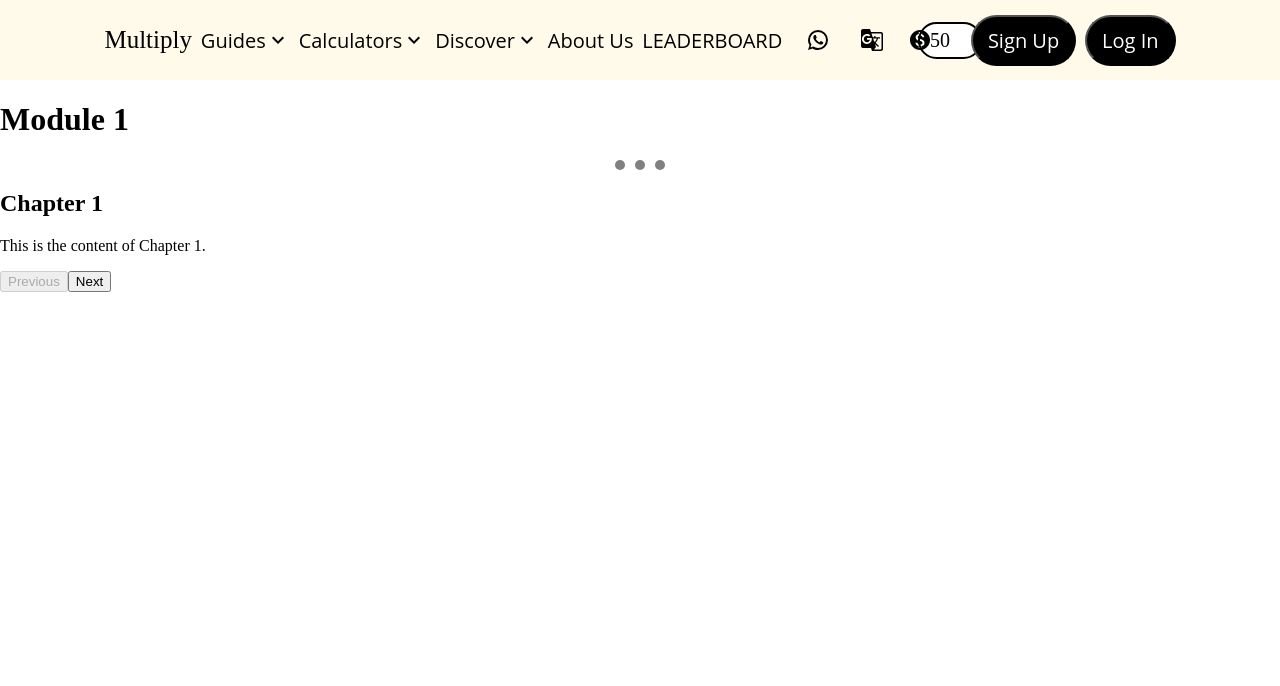
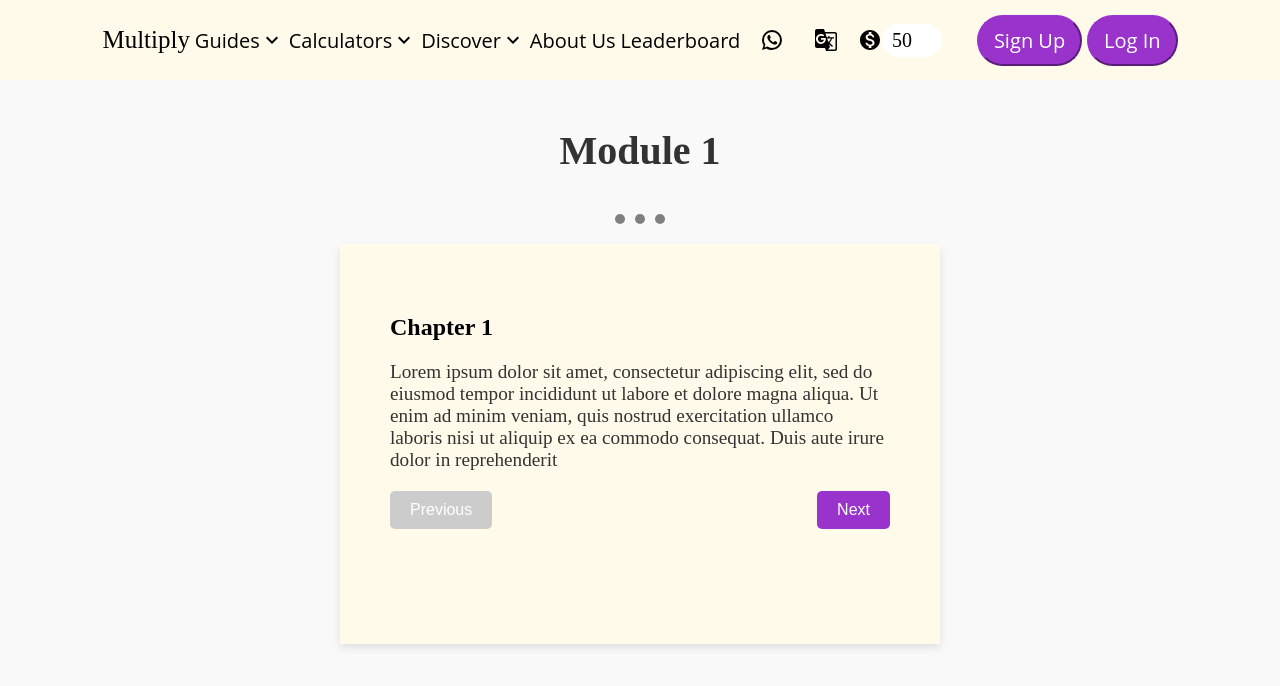
Before and after one commit to cfgmumbai24/Team-30, a React (Create React App) app in the folder frontend/: page /modules in a window 1280 px wide. Shown: the top 686 px of the page. Built offline with nearby package versions, Linux system fonts and the light colour scheme.

Commit message:
styling and coins

```diff
--- a/frontend/src/App.js
+++ b/frontend/src/App.js
@@ -20,11 +20,11 @@ function App() {
     <Router>
       <Header coins={coins}/>
       <Routes>
-        <Route path='/' element={<Home coins={coins} addCoins={addCoins}/>}/>
+        <Route path='/' element={<Home/>}/>
         <Route path='/signup' element={<Signup/>}/>
         <Route path='/login' element={<Login/>}/>
         <Route path='/leaderboard' element={<Leaderboard/>}/>
-        <Route path='/modules' element={<Modules/>}/>
+        <Route path='/modules' element={<Modules coins={coins} addCoins={addCoins}/>}/>
       </Routes>
     </Router>
   );
--- a/frontend/src/components/Chapter.jsx
+++ b/frontend/src/components/Chapter.jsx
@@ -1,9 +1,10 @@
 // src/components/Chapter.js
 import React from 'react';
+import '../styles/modules.scss';
 
 const Chapter = ({ content }) => {
   return (
-    <div>
+    <div className='chapter-content'>
       <h2>{content.title}</h2>
       <p>{content.text}</p>
     </div>
--- a/frontend/src/components/Congratulations.jsx
+++ b/frontend/src/components/Congratulations.jsx
@@ -1,11 +1,12 @@
 // src/components/Congratulations.js
 import React from 'react';
+import '../styles/modules.scss';
 
 const Congratulations = () => {
 
 
   return (
-    <div>
+    <div className='congratulations'>
       <h2>Congratulations!</h2>
       <p>You have completed all the chapters.</p>
     </div>
--- a/frontend/src/components/Header.jsx
+++ b/frontend/src/components/Header.jsx
@@ -16,7 +16,7 @@ const Header = ({ coins }) => {
         <div className='nav'>Calculators <KeyboardArrowDownIcon/> </div>
         <div className='nav'>Discover <KeyboardArrowDownIcon/> </div>
         <Link to={'/about'} className='nav'>About Us</Link>
-        <Link to={'/leaderboard'} className='nav'>LEADERBOARD</Link>
+        <Link to={'/leaderboard'} className='nav'>Leaderboard</Link>
         <div className='icons'>
             <WhatsAppIcon className='icon'/>
             <GTranslateIcon className='icon'/>
--- a/frontend/src/components/Navigation.jsx
+++ b/frontend/src/components/Navigation.jsx
@@ -1,9 +1,10 @@
 // src/components/Navigation.js
 import React from 'react';
+import '../styles/modules.scss';
 
 const Navigation = ({ currentChapter, totalChapters, onNext, onPrevious }) => {
   return (
-    <div>
+    <div className='navigation-buttons'>
       <button onClick={onPrevious} disabled={currentChapter === 0}>
         Previous
       </button>
--- a/frontend/src/components/Progress.jsx
+++ b/frontend/src/components/Progress.jsx
@@ -1,5 +1,6 @@
 // src/components/Progress.js
 import React from 'react';
+import '../styles/modules.scss';
 
 const Progress = ({ currentChapter, totalChapters }) => {
   console.log('Progress - Current Chapter:', currentChapter);
--- a/frontend/src/pages/Home.jsx
+++ b/frontend/src/pages/Home.jsx
@@ -29,7 +29,7 @@ const Home = () => {
             <Link to="/modules">
             <div className='module-card'>
                 <h3>{moduleTitle}</h3>
-                <p>Module Subtitle</p>
+                <p>Lorem ipsum dolor sit amet, consectetur adipiscing elit, sed do eiusmod tempor incididunt ut labore et dolore magna aliqua. Ut enim ad minim veniam, quis nostrud exercitation ullamco laboris nisi ut aliquip ex ea commodo consequat. Duis aute irure dolor in reprehenderit</p>
             </div>
             </Link>
           </div>
--- a/frontend/src/pages/Modules.jsx
+++ b/frontend/src/pages/Modules.jsx
@@ -6,11 +6,12 @@ import Congratulations from '../components/Congratulations';
 import { apiConnector } from '../services/apiConnector';
 import toast from 'react-hot-toast';
 import { useSelector } from 'react-redux';
+import '../styles/modules.scss';
 
 const chapters = [
-  { title: 'Chapter 1', text: 'This is the content of Chapter 1.' },
-  { title: 'Chapter 2', text: 'This is the content of Chapter 2.' },
-  { title: 'Chapter 3', text: 'This is the content of Chapter 3.' },
+  { title: 'Chapter 1', text: 'Lorem ipsum dolor sit amet, consectetur adipiscing elit, sed do eiusmod tempor incididunt ut labore et dolore magna aliqua. Ut enim ad minim veniam, quis nostrud exercitation ullamco laboris nisi ut aliquip ex ea commodo consequat. Duis aute irure dolor in reprehenderit' },
+  { title: 'Chapter 2', text: 'Lorem ipsum dolor sit amet, consectetur adipiscing elit, sed do eiusmod tempor incididunt ut labore et dolore magna aliqua. Ut enim ad minim veniam, quis nostrud exercitation ullamco laboris nisi ut aliquip ex ea commodo consequat. Duis aute irure dolor in reprehenderit' },
+  { title: 'Chapter 3', text: 'Lorem ipsum dolor sit amet, consectetur adipiscing elit, sed do eiusmod tempor incididunt ut labore et dolore magna aliqua. Ut enim ad minim veniam, quis nostrud exercitation ullamco laboris nisi ut aliquip ex ea commodo consequat. Duis aute irure dolor in reprehenderit' },
   // Add more chapters as needed
 ];
 
@@ -25,6 +26,7 @@ const Modules = ({ coins, addCoins }) => {
   useEffect(() => {
     // Award coins when the module is completed
     if (currentChapter === chapters.length) {
+        addCoins(10);
 
       const sendModuleComplete = async(req,res)=>{
         const data = {
@@ -79,11 +81,11 @@ const Modules = ({ coins, addCoins }) => {
     };
 
     return (
-      <div>
+      <div className='modules'>
         <h1>{moduleTitle}</h1>
         <Progress currentChapter={currentChapter} totalChapters={chapters.length} />
         {currentChapter < chapters.length ? (
-          <>
+          <div className='chapter'>
             <Chapter content={chapters[currentChapter]} />
             <Navigation
               currentChapter={currentChapter}
@@ -91,7 +93,7 @@ const Modules = ({ coins, addCoins }) => {
               onNext={handleNext}
               onPrevious={handlePrevious}
             />
-          </>
+          </div>
         ) : (
           <Congratulations />
         )}
--- a/frontend/src/styles/header.scss
+++ b/frontend/src/styles/header.scss
@@ -39,25 +39,26 @@ body{
         padding: 10px 15px;
         font-family: 'Open Sans';
         font-size: 20px;
-        background-color: black;
+        background-color: #9933CC;
+        border-color: #9933CC;
         color: white;
         border-radius: 30px;
+        &:hover{
+            background-color: white;
+            color: #9933CC;
+            border-color: white;
+        }
     }
     .coins{
         display: flex;
         align-items: center;
-        position: relative;
         margin-right: 30px;
         p{
             display: block;
             width: 40px;
             background-color: white;
             padding: 5px 10px;
-            border: 2px solid black;
             border-radius: 30px;
-            position: absolute;
-            left: 10px;
-            z-index: -1;
         }
     }
 }
--- /dev/null
+++ b/frontend/src/styles/modules.scss
@@ -0,0 +1,177 @@
+/* src/pages/Modules.scss */
+
+/* src/pages/Modules.scss */
+
+$primary-color: #9933CC;
+$secondary-color: #6c757d;
+$secondary-color-2: #28a745;
+$background-color: #f9f9f9;
+$card-background: #FFFAEA;;
+$card-hover-background: #f0f8ff;
+$shadow-color: rgba(0, 0, 0, 0.1);
+$font-color: #333;
+
+.module {
+  display: flex;
+  flex-direction: column;
+  align-items: center;
+  padding: 20px;
+  background-color: $background-color;
+  min-height: 100vh;
+
+  h1 {
+    font-size: 2.5em;
+    margin-bottom: 20px;
+    color: $font-color;
+    text-align: center;
+  }
+
+  .module-card {
+    background: $card-background;
+    border-radius: 8px;
+    box-shadow: 0 4px 8px $shadow-color;
+    padding: 20px;
+    margin-bottom: 20px;
+    width: 600px;
+    height: 200px;
+    text-align: center;
+    transition: background-color 0.3s, transform 0.3s;
+    cursor: pointer;
+
+    &:hover {
+      background-color: $card-hover-background;
+      transform: translateY(-5px);
+    }
+
+    h3 {
+      font-size: 1.8em;
+      margin-bottom: 10px;
+      color: $primary-color;
+    }
+
+    p {
+      font-size: 1.2em;
+      color: $secondary-color;
+    }
+  }
+
+  a {
+    text-decoration: none;
+    color: inherit;
+  }
+}
+
+
+  .progress-bar {
+    width: 100%;
+    margin-bottom: 20px;
+  }
+
+  .navigation-buttons {
+    display: flex;
+    justify-content: space-between;
+    width: 100%;
+  }
+
+  .navigation-buttons button {
+    background-color: #007bff;
+    color: #fff;
+    border: none;
+    padding: 10px 20px;
+    border-radius: 5px;
+    cursor: pointer;
+    font-size: 1em;
+  }
+
+  .navigation-buttons button:disabled {
+    background-color: #ccc;
+    cursor: not-allowed;
+  }
+
+  .congratulations {
+    text-align: center;
+    font-size: 1.5em;
+    color: #28a745;
+  }
+
+  /* src/pages/Modules.scss */
+
+
+
+.modules {
+  display: flex;
+  flex-direction: column;
+  align-items: center;
+  padding: 20px;
+  background-color: $background-color;
+  min-height: 100vh;
+  .chapter{
+    box-shadow: 0 4px 8px rgba(0, 0, 0, 0.1);
+    padding: 50px;
+    width: 500px;
+    height: 300px;
+    background-color: $card-background;
+  }
+
+  h1 {
+    font-size: 2.5em;
+    margin-bottom: 20px;
+    color: $font-color;
+    text-align: center;
+  }
+  }
+
+    .chapter-content {
+      margin-bottom: 20px;
+      h3 {
+        font-size: 1.8em;
+        margin-bottom: 10px;
+        color: $font-color;
+      }
+      p {
+        font-size: 1.2em;
+        color: $font-color;
+      }
+    }
+
+    .navigation-buttons {
+      display: flex;
+      justify-content: space-between;
+      width: 100%;
+
+      button {
+        background-color: $primary-color;
+        color: #fff;
+        border: none;
+        padding: 10px 20px;
+        border-radius: 5px;
+        cursor: pointer;
+        font-size: 1em;
+        transition: background-color 0.3s;
+
+        &:hover {
+          background-color: darken($primary-color, 10%);
+        }
+
+        &:disabled {
+          background-color: #ccc;
+          cursor: not-allowed;
+        }
+      }
+    }
+
+
+  .congratulations {
+    text-align: center;
+    font-size: 1.5em;
+    color: $secondary-color-2;
+    font-family: 'Open Sans';
+  }
+  .module-card {
+    background: $card-background;
+    border-radius: 8px;
+    box-shadow: 0 4px 8px $shadow-color;
+    padding: 20px;
+    margin-bottom: 20px;
+    width: 100%;
+    max-width: 600px;}
```
